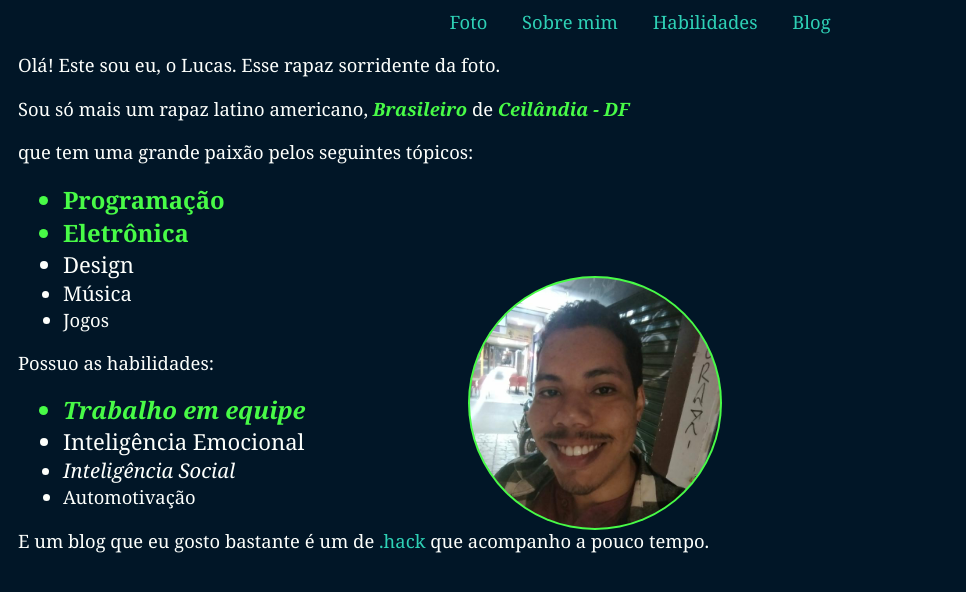
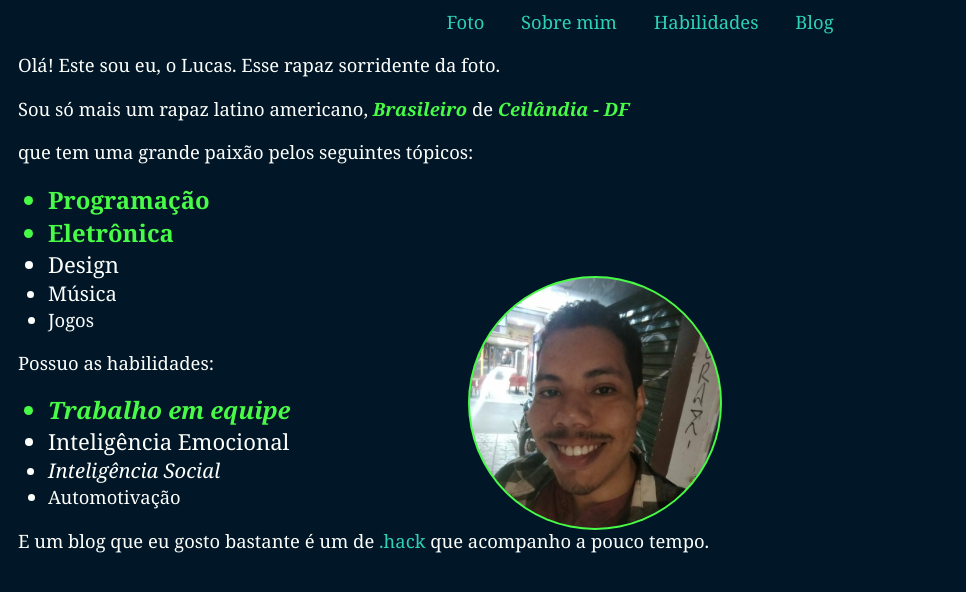
Before and after one commit to lh-brito/hnq-brt.github.io, a plain HTML site: page index.html in a window 1280 px wide. Shown: the part 60-652 px from the top of the page, without its empty margins (0-966 px from the left). Drawn offline with Linux system fonts and the light colour scheme.

Commit message:
alteracao em algumas estruturas de estilizaçao

```diff
--- a/style.css
+++ b/style.css
@@ -31,10 +31,7 @@ ol {
 
 ol li {
     display: inline;
-}
-
-li {
-    margin: 0 15px;
+    margin: 0 16px;
 }
 
 a {
```
